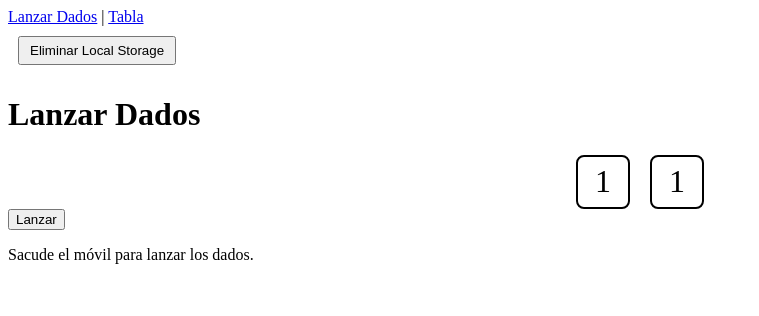
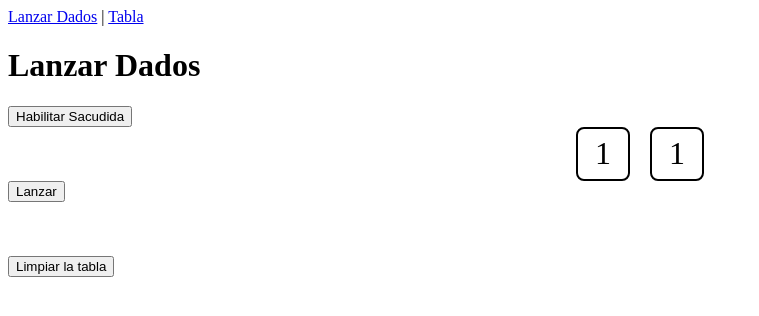
Before and after one commit to LorgioRoda/dices-lorgio, a React (Vite) app: page / in a window 1280 px wide. Shown: the top 316 px of the page, without its empty margins (0-759 px from the left). Built offline with nearby package versions, Linux system fonts and the light colour scheme.

Commit message:
feat: add new animation

```diff
--- a/src/App.jsx
+++ b/src/App.jsx
@@ -1,27 +1,18 @@
-// App.js
-import { BrowserRouter as Router, Route, Link, Switch } from "react-router-dom";
+import { BrowserRouter as Router, Route, Routes, Link } from "react-router-dom";
 import Dice from "./Dice";
 import Table from "./Table";
 
 const App = () => {
-  const clearLocalStorage = () => {
-    localStorage.clear();
-    alert("Local storage eliminado.");
-  };
-
   return (
     <Router>
       <div>
         <nav>
           <Link to="/">Lanzar Dados</Link> | <Link to="/table">Tabla</Link>
         </nav>
-        <button onClick={clearLocalStorage} style={{ margin: "10px", padding: "5px 10px" }}>
-          Eliminar Local Storage
-        </button>
-        <Switch>
-          <Route exact path="/" component={Dice} />
-          <Route path="/table" component={Table} />
-        </Switch>
+        <Routes>
+          <Route path="/" element={<Dice />} />
+          <Route path="/table" element={<Table />} />
+        </Routes>
       </div>
     </Router>
   );
--- a/src/Dice.jsx
+++ b/src/Dice.jsx
@@ -6,9 +6,14 @@ const Dice = () => {
     const saved = localStorage.getItem("diceHistory");
     return saved ? JSON.parse(saved) : [];
   });
+  const [isRolling, setIsRolling] = useState(false);
+  const [permissionGranted, setPermissionGranted] = useState(false);
 
   // Función para lanzar los dados
   const rollDice = () => {
+    setIsRolling(true); // Activar la animación
+
+    setTimeout(() => {
       const die1 = Math.floor(Math.random() * 6) + 1;
       const die2 = Math.floor(Math.random() * 6) + 1;
       const newRoll = [die1, die2];
@@ -18,6 +23,9 @@ const Dice = () => {
       const newHistory = [...history, newRoll];
       setHistory(newHistory);
       localStorage.setItem("diceHistory", JSON.stringify(newHistory));
+
+      setIsRolling(false); // Desactivar la animación
+    }, 1000); // Duración de la animación
   };
 
   // Detectar sacudida del móvil
@@ -46,40 +54,74 @@ const Dice = () => {
       lastZ = z;
     };
 
-    // Solicitar permisos en navegadores que lo requieran
-    const requestPermission = async () => {
-      if (typeof DeviceMotionEvent !== "undefined" && typeof DeviceMotionEvent.requestPermission === "function") {
-        try {
-          const permission = await DeviceMotionEvent.requestPermission();
-          if (permission === "granted") {
+    if (permissionGranted) {
       window.addEventListener("devicemotion", handleMotion);
     }
-        } catch (error) {
-          console.error("Permiso de DeviceMotion denegado:", error);
-        }
-      } else {
-        // Agregar evento directamente si no se necesita permiso
-        window.addEventListener("devicemotion", handleMotion);
-      }
-    };
-
-    requestPermission();
 
     // Limpiar el evento cuando el componente se desmonte
     return () => {
       window.removeEventListener("devicemotion", handleMotion);
     };
-  }, [history]);
+  }, [permissionGranted]);
+
+  // Solicitar permisos para iOS
+  const requestPermission = async () => {
+    if (
+      typeof DeviceMotionEvent !== "undefined" &&
+      typeof DeviceMotionEvent.requestPermission === "function"
+    ) {
+      try {
+        const permission = await DeviceMotionEvent.requestPermission();
+        if (permission === "granted") {
+          setPermissionGranted(true);
+        } else {
+          alert("Permiso de movimiento denegado.");
+        }
+      } catch (error) {
+        console.error("Error al solicitar permisos:", error);
+      }
+    } else {
+      // Si no es necesario el permiso
+      setPermissionGranted(true);
+    }
+  };
 
   return (
     <div>
       <h1>Lanzar Dados</h1>
+      {!permissionGranted && (
+        <button onClick={requestPermission}>Habilitar Sacudida</button>
+      )}
       <div style={{ display: "flex", justifyContent: "center", gap: "20px" }}>
-        <div className={`die die-${dice[0]}`}>{dice[0]}</div>
-        <div className={`die die-${dice[1]}`}>{dice[1]}</div>
+        <div className={`die ${isRolling ? "rolling" : ""}`}>{dice[0]}</div>
+        <div className={`die ${isRolling ? "rolling" : ""}`}>{dice[1]}</div>
       </div>
-      <button onClick={rollDice}>Lanzar</button>
-      <p>Sacude el móvil para lanzar los dados.</p>
+      <button onClick={rollDice} disabled={isRolling}>
+        {isRolling ? "Lanzando..." : "Lanzar"}
+      </button>
+      <br></br>
+      <br></br>
+      <br></br>
+      <br></br>
+      <button onClick={() => localStorage.clear()}>Limpiar la tabla</button>
+
+      <style>{`
+        .die {
+          width: 50px;
+          height: 50px;
+          display: flex;
+          align-items: center;
+          justify-content: center;
+          font-size: 2rem;
+          border: 2px solid black;
+          border-radius: 8px;
+          transition: transform 0.5s ease-in-out;
+        }
+
+        .rolling {
+          transform: rotate(360deg);
+        }
+      `}</style>
     </div>
   );
 };
```
Lines whose indentation alone changed are shown as unchanged.
